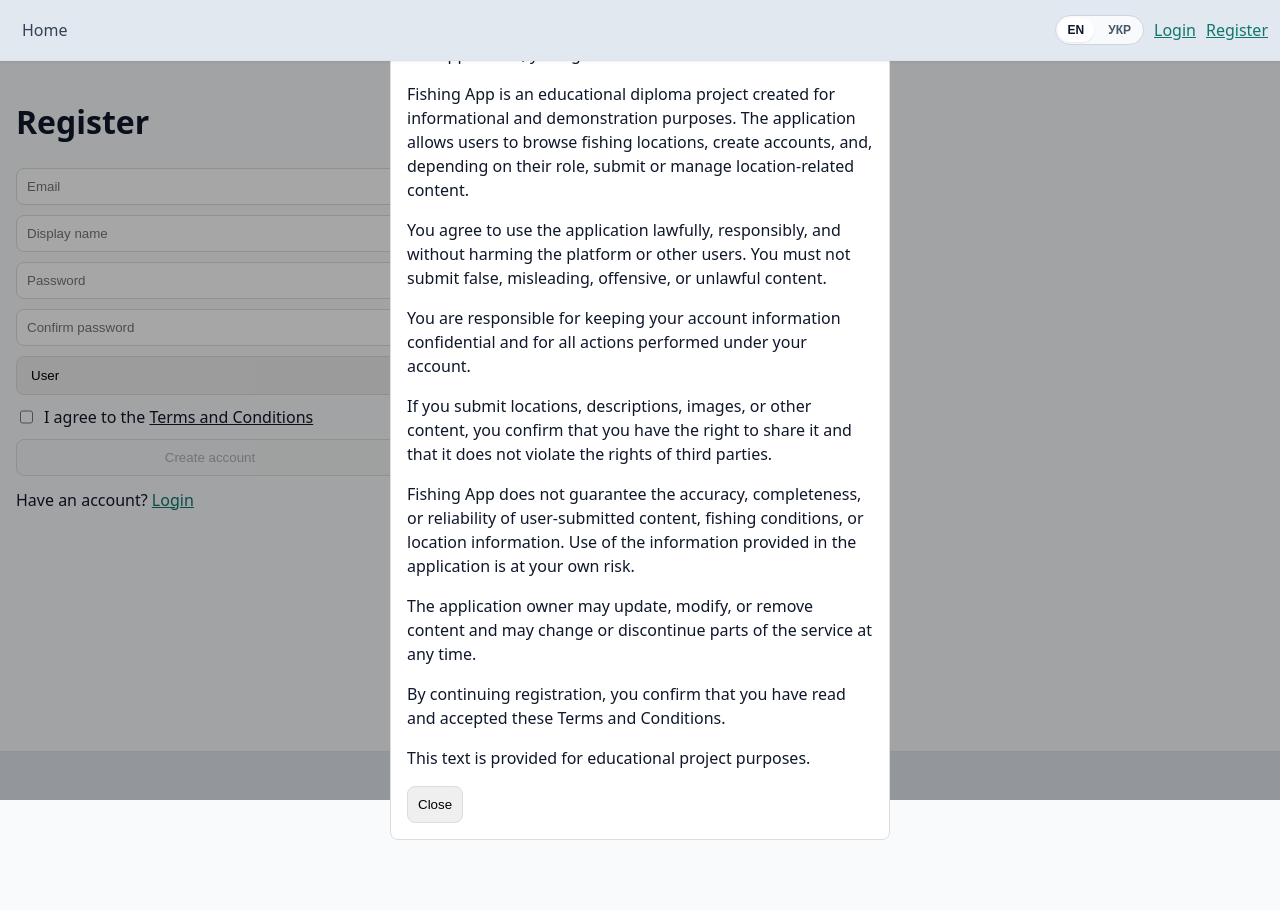
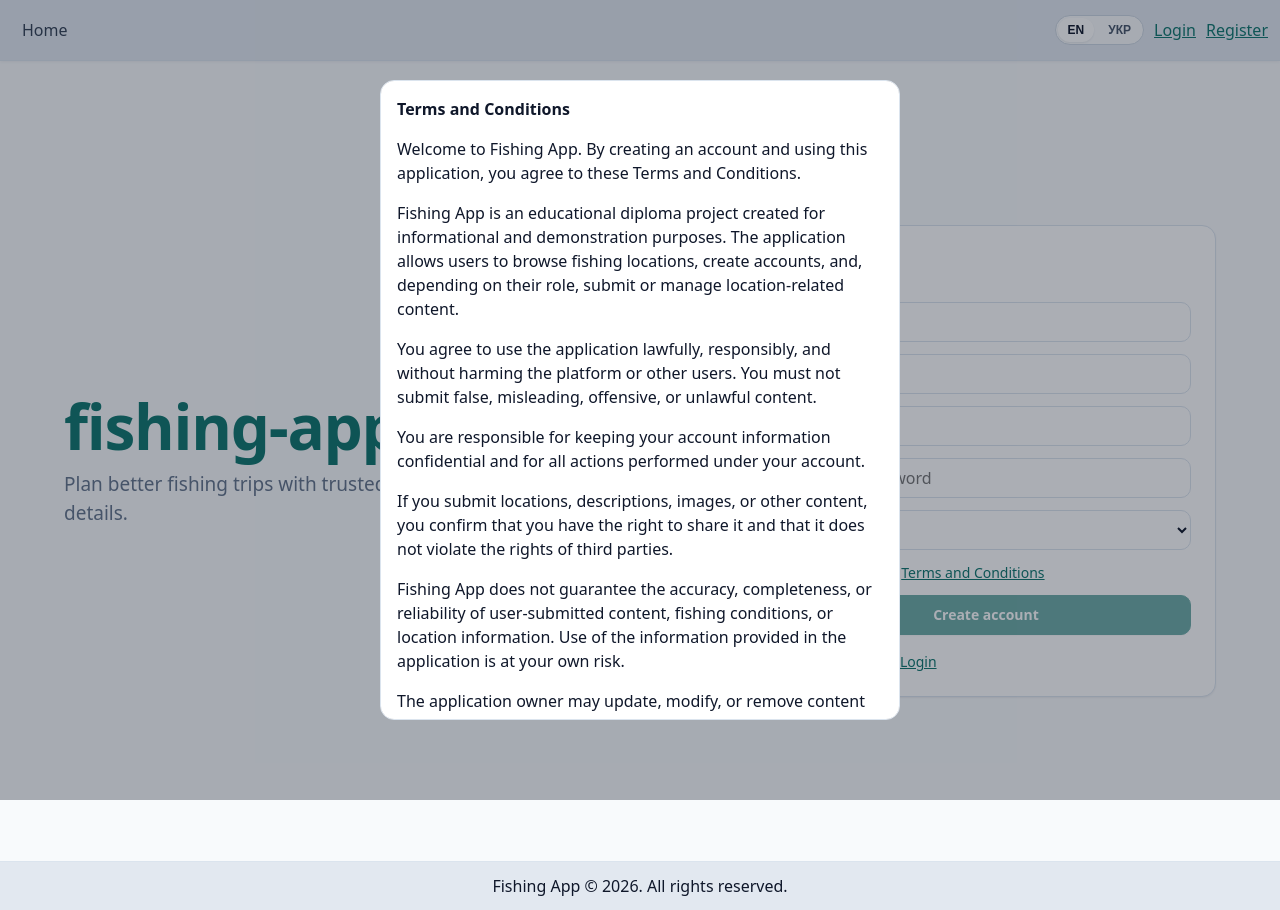
Before and after one commit to zxclownhd/fishing-app, a React app in the folder frontend/: page /register in a window 1280 px wide. Both pictures are taken after a click on the button "Terms and Conditions". Before the commit the page ends 800 px from the top, so only its background shows below. Built offline with nearby package versions, Linux system fonts and the light colour scheme; no server answers; the HTML template or start-up script is replaced by a standard one.

Commit message:
reg design

```diff
--- a/frontend/src/client/i18n/translations.js
+++ b/frontend/src/client/i18n/translations.js
@@ -97,6 +97,8 @@ export const translations = {
 
       noAccount: "No account?",
       registerTitle: "Register",
+      registerBrandSubtitle:
+        "Plan better fishing trips with trusted spots and practical details.",
 
       displayNamePlaceholder: "Display name",
 
@@ -513,6 +515,8 @@ export const translations = {
 
       noAccount: "Немає акаунта?",
       registerTitle: "Реєстрація",
+      registerBrandSubtitle:
+        "Плануйте риболовлю краще з перевіреними місцями та практичною інформацією.",
       displayNamePlaceholder: "Ім’я для відображення",
       confirmPasswordPlaceholder: "Підтвердіть пароль",
       createAccount: "Створити акаунт",
--- /dev/null
+++ b/frontend/src/pages/RegisterPage.css
@@ -0,0 +1,157 @@
+.register-page {
+  display: flex;
+  align-items: center;
+  padding: var(--space-5) 0;
+}
+
+.register-page__container {
+  width: 100%;
+  display: grid;
+  grid-template-columns: minmax(0, 1fr) minmax(340px, 460px);
+  gap: clamp(var(--space-5), 6vw, 84px);
+  align-items: center;
+}
+
+.register-page__brand {
+  display: grid;
+  gap: var(--space-3);
+  max-width: 560px;
+}
+
+.register-page__brand-title {
+  margin: 0;
+  font-size: clamp(34px, 6vw, 62px);
+  line-height: 1.03;
+  letter-spacing: -0.02em;
+  color: var(--color-primary);
+}
+
+.register-page__brand-subtitle {
+  margin: 0;
+  max-width: 46ch;
+  color: var(--color-text-secondary);
+  font-size: clamp(16px, 2vw, 19px);
+}
+
+.register-page__card {
+  padding: clamp(var(--space-4), 3vw, var(--space-6));
+  border-radius: var(--radius-lg);
+  box-shadow: var(--shadow-md);
+}
+
+.register-page__form-title {
+  margin-bottom: 0;
+  line-height: 1.25;
+}
+
+.register-page__form {
+  display: grid;
+  margin-top: var(--space-5);
+  gap: var(--space-3);
+}
+
+.register-page__field {
+  display: grid;
+  gap: 6px;
+}
+
+.register-page__field-error {
+  min-height: 20px;
+}
+
+.register-page__input--error {
+  border-color: var(--color-error);
+}
+
+.register-page__terms {
+  display: grid;
+  gap: 6px;
+}
+
+.register-page__terms-label {
+  display: flex;
+  align-items: flex-start;
+  gap: var(--space-2);
+  font-size: var(--font-small);
+}
+
+.register-page__terms-link {
+  border: 0;
+  padding: 0;
+  background: none;
+  color: var(--color-primary);
+  text-decoration: underline;
+  font: inherit;
+  cursor: pointer;
+}
+
+.register-page__terms-link:hover {
+  color: var(--color-primary-hover);
+}
+
+.register-page__terms-modal-overlay {
+  position: fixed;
+  inset: 0;
+  z-index: 1200;
+  background-color: rgba(15, 23, 42, 0.35);
+  display: flex;
+  align-items: center;
+  justify-content: center;
+  padding: var(--space-4);
+}
+
+.register-page__terms-modal {
+  width: min(100%, 520px);
+  max-height: min(80vh, 680px);
+  overflow: auto;
+  border-radius: var(--radius-md);
+  border: 1px solid var(--color-border);
+  background: var(--color-surface);
+  padding: var(--space-4);
+}
+
+.register-page__terms-modal-title {
+  font-weight: 600;
+}
+
+.register-page__submit {
+  width: 100%;
+}
+
+.register-page__footer-text {
+  margin-top: var(--space-4);
+  color: var(--color-text-secondary);
+  font-size: var(--font-small);
+}
+
+@media (max-width: 900px) {
+  .register-page__container {
+    grid-template-columns: 1fr;
+    gap: var(--space-5);
+    max-width: 640px;
+  }
+
+  .register-page__brand {
+    text-align: center;
+    justify-items: center;
+    margin: 0 auto;
+  }
+
+  .register-page__card {
+    width: 100%;
+  }
+}
+
+@media (max-width: 520px) {
+  .register-page {
+    padding: var(--space-4) 0;
+  }
+
+  .register-page__container {
+    gap: var(--space-4);
+  }
+
+  .register-page__brand-subtitle {
+    font-size: var(--font-body);
+  }
+}
--- a/frontend/src/pages/RegisterPage.jsx
+++ b/frontend/src/pages/RegisterPage.jsx
@@ -3,6 +3,7 @@ import { Link, useNavigate } from "react-router-dom";
 import { register } from "../auth/auth";
 import { getErrorMessage } from "../api/getErrorMessage";
 import { useI18n } from "../client/i18n/I18nContext";
+import "./RegisterPage.css";
 
 function isValidEmail(emailValue) {
   const e = String(emailValue || "").trim();
@@ -20,19 +21,9 @@ function isValidDisplayName(displayNameValue) {
   return regexForDisplayName.test(displayNameValue);
 }
 
-const inputBase = {
-  padding: 10,
-  borderRadius: 8,
-  border: "1px solid #ddd",
-};
-
-function inputStyle(hasError) {
-  return hasError ? { ...inputBase, borderColor: "crimson" } : inputBase;
-}
-
 function FieldError({ msg }) {
   if (!msg) return null;
-  return <div style={{ color: "crimson", fontSize: 13 }}>{msg}</div>;
+  return <div className="error-text register-page__field-error">{msg}</div>;
 }
 
 export default function RegisterPage() {
@@ -134,14 +125,18 @@ export default function RegisterPage() {
     : [termsLabel, ""];
 
   return (
-    <div style={{ padding: 16, maxWidth: 420 }}>
-      <h1>{t("auth.registerTitle")}</h1>
+    <div className="page register-page">
+      <div className="container register-page__container">
+        <section className="register-page__brand">
+          <h1 className="register-page__brand-title">fishing-app</h1>
+          <p className="register-page__brand-subtitle">{t("auth.registerBrandSubtitle")}</p>
+        </section>
 
-      <form
-        onSubmit={onSubmit}
-        style={{ display: "grid", gap: 10, marginTop: 12 }}
-      >
-        <div style={{ display: "grid", gap: 6 }}>
+        <section className="card register-page__card">
+          <h2 className="section-title register-page__form-title">{t("auth.registerTitle")}</h2>
+
+          <form onSubmit={onSubmit} className="register-page__form">
+            <div className="register-page__field">
               <input
                 placeholder={t("auth.emailPlaceholder")}
                 value={email}
@@ -149,12 +144,12 @@ export default function RegisterPage() {
                   setEmail(e.target.value);
                   if (errors.email) setErrors((p) => ({ ...p, email: "" }));
                 }}
-            style={inputStyle(!!errors.email)}
+                className={`input${errors.email ? " register-page__input--error" : ""}`}
               />
               <FieldError msg={errors.email} />
             </div>
 
-        <div style={{ display: "grid", gap: 6 }}>
+            <div className="register-page__field">
               <input
                 placeholder={t("auth.displayNamePlaceholder")}
                 value={displayName}
@@ -162,12 +157,12 @@ export default function RegisterPage() {
                   setDisplayName(e.target.value);
                   if (errors.displayName) setErrors((p) => ({ ...p, displayName: "" }));
                 }}
-            style={inputStyle(!!errors.displayName)}
+                className={`input${errors.displayName ? " register-page__input--error" : ""}`}
               />
               <FieldError msg={errors.displayName} />
             </div>
 
-        <div style={{ display: "grid", gap: 6 }}>
+            <div className="register-page__field">
               <input
                 placeholder={t("auth.passwordPlaceholder")}
                 type="password"
@@ -176,12 +171,12 @@ export default function RegisterPage() {
                   setPassword(e.target.value);
                   if (errors.password) setErrors((p) => ({ ...p, password: "" }));
                 }}
-            style={inputStyle(!!errors.password)}
+                className={`input${errors.password ? " register-page__input--error" : ""}`}
               />
               <FieldError msg={errors.password} />
             </div>
 
-        <div style={{ display: "grid", gap: 6 }}>
+            <div className="register-page__field">
               <input
                 placeholder={t("auth.confirmPasswordPlaceholder")}
                 type="password"
@@ -191,22 +186,18 @@ export default function RegisterPage() {
                   if (errors.confirmPassword)
                     setErrors((p) => ({ ...p, confirmPassword: "" }));
                 }}
-            style={inputStyle(!!errors.confirmPassword)}
+                className={`input${errors.confirmPassword ? " register-page__input--error" : ""}`}
               />
               <FieldError msg={errors.confirmPassword} />
             </div>
 
-        <select
-          value={role}
-          onChange={(e) => setRole(e.target.value)}
-          style={inputBase}
-        >
+            <select value={role} onChange={(e) => setRole(e.target.value)} className="select">
               <option value="USER">{t("roles.USER", "USER")}</option>
               <option value="OWNER">{t("roles.OWNER", "OWNER")}</option>
             </select>
 
-        <div className="terms-consent" style={{ display: "grid", gap: 6 }}>
-          <label className="terms-consent-label" style={{ display: "flex", gap: 8 }}>
+            <div className="terms-consent register-page__terms">
+              <label className="terms-consent-label register-page__terms-label">
                 <input
                   type="checkbox"
                   checked={acceptedTerms}
@@ -220,20 +211,11 @@ export default function RegisterPage() {
                   {termsPrefix}
                   <button
                     type="button"
-                className="terms-link"
+                    className="terms-link register-page__terms-link"
                     onClick={(event) => {
                       event.preventDefault();
                       event.stopPropagation();
                       setTermsOpen((prev) => !prev);
-                }}
-                style={{
-                  border: "none",
-                  padding: 0,
-                  background: "none",
-                  color: "inherit",
-                  textDecoration: "underline",
-                  cursor: "pointer",
-                  font: "inherit",
                     }}
                   >
                     {termsLinkText}
@@ -246,35 +228,18 @@ export default function RegisterPage() {
 
               {termsOpen ? (
                 <div
-              className="terms-modal-overlay"
+                  className="terms-modal-overlay register-page__terms-modal-overlay"
                   onClick={() => setTermsOpen(false)}
                   role="presentation"
-              style={{
-                position: "fixed",
-                inset: 0,
-                backgroundColor: "rgba(0, 0, 0, 0.35)",
-                display: "flex",
-                alignItems: "center",
-                justifyContent: "center",
-                padding: 16,
-              }}
                 >
                   <div
-                className="terms-modal"
+                    className="terms-modal register-page__terms-modal"
                     role="dialog"
                     aria-modal="true"
                     aria-label={termsTitle}
                     onClick={(event) => event.stopPropagation()}
-                style={{
-                  width: "100%",
-                  maxWidth: 500,
-                  background: "#fff",
-                  borderRadius: 8,
-                  padding: 16,
-                  border: "1px solid #ddd",
-                }}
                   >
-                <div className="terms-modal-title" style={{ fontWeight: 600 }}>
+                    <div className="terms-modal-title register-page__terms-modal-title">
                       {termsTitle}
                     </div>
                     {termsParagraphs.map((paragraph, index) => (
@@ -284,9 +249,8 @@ export default function RegisterPage() {
                     ))}
                     <button
                       type="button"
-                  className="terms-modal-close"
+                      className="btn btn-secondary terms-modal-close"
                       onClick={() => setTermsOpen(false)}
-                  style={inputBase}
                     >
                       {t("auth.terms.close")}
                     </button>
@@ -297,16 +261,18 @@ export default function RegisterPage() {
 
             <button
               disabled={loading || !acceptedTerms}
-          style={{ padding: "10px 14px", borderRadius: 8, border: "1px solid #ddd" }}
+              className="btn btn-primary register-page__submit"
             >
               {loading ? t("common.loadingShort") : t("auth.createAccount")}
             </button>
 
-        {errors.form ? <div style={{ color: "crimson" }}>{errors.form}</div> : null}
+            {errors.form ? <div className="error-text">{errors.form}</div> : null}
           </form>
 
-      <div style={{ marginTop: 12 }}>
+          <div className="register-page__footer-text">
             {t("auth.haveAccount")} <Link to="/login">{t("nav.login")}</Link>
+          </div>
+        </section>
       </div>
     </div>
   );
```
Lines whose indentation alone changed are shown as unchanged.
